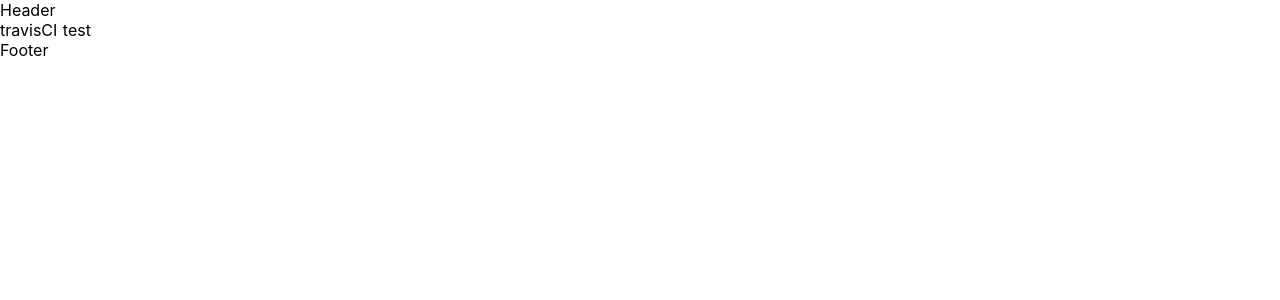
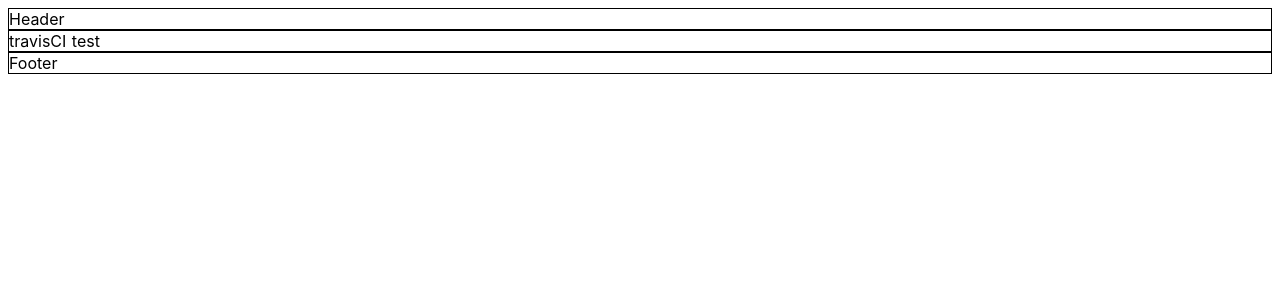
Before and after one commit to suzuki84g/-suzuki84g.github.io, a Nuxt app: page / in a window 1280 px wide. Shown: the top 300 px of the page. Built offline with nearby package versions, Linux system fonts and the light colour scheme.

Commit message:
contenarとcsccの設定

```diff
--- a/layouts/default.vue
+++ b/layouts/default.vue
@@ -1,5 +1,5 @@
 <template>
-  <div>
+  <div class="contenar">
     <Header />
     <Nuxt />
     <Footer />
@@ -18,7 +18,15 @@ export default {
 }
 </script>
 
-<style>
+<style lang="scss">
+.contenar {
+  display: flex;
+  flex-direction: column;
+  > div {
+    border-style: solid;
+    border-width: 1px;
+  }
+}
 html {
   font-family:
     'Source Sans Pro',
@@ -37,40 +45,4 @@ html {
   -webkit-font-smoothing: antialiased;
   box-sizing: border-box;
 }
-
-*,
-*::before,
-*::after {
-  box-sizing: border-box;
-  margin: 0;
-}
-
-.button--green {
-  display: inline-block;
-  border-radius: 4px;
-  border: 1px solid #3b8070;
-  color: #3b8070;
-  text-decoration: none;
-  padding: 10px 30px;
-}
-
-.button--green:hover {
-  color: #fff;
-  background-color: #3b8070;
-}
-
-.button--grey {
-  display: inline-block;
-  border-radius: 4px;
-  border: 1px solid #35495e;
-  color: #35495e;
-  text-decoration: none;
-  padding: 10px 30px;
-  margin-left: 15px;
-}
-
-.button--grey:hover {
-  color: #fff;
-  background-color: #35495e;
-}
 </style>
```
